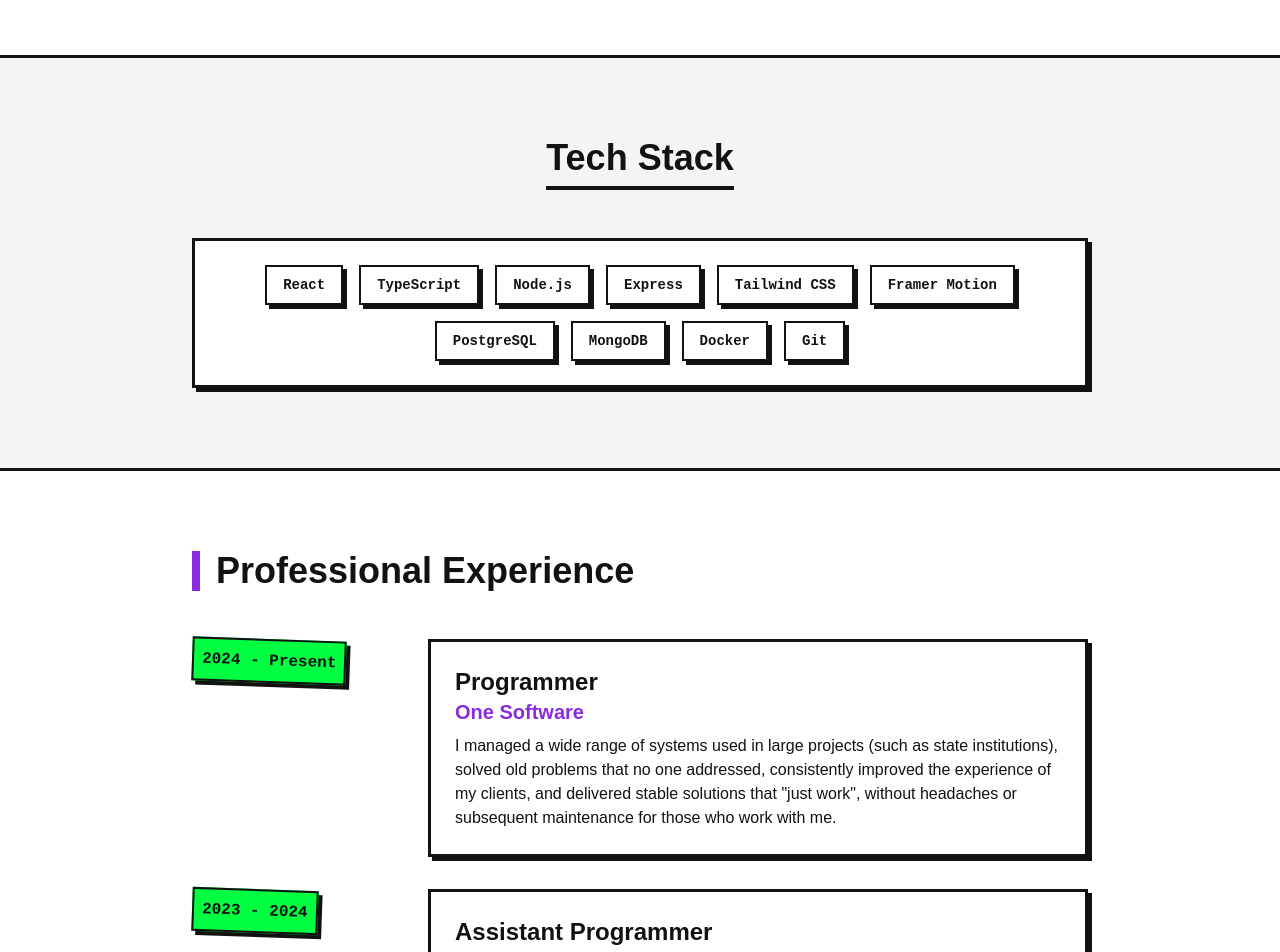
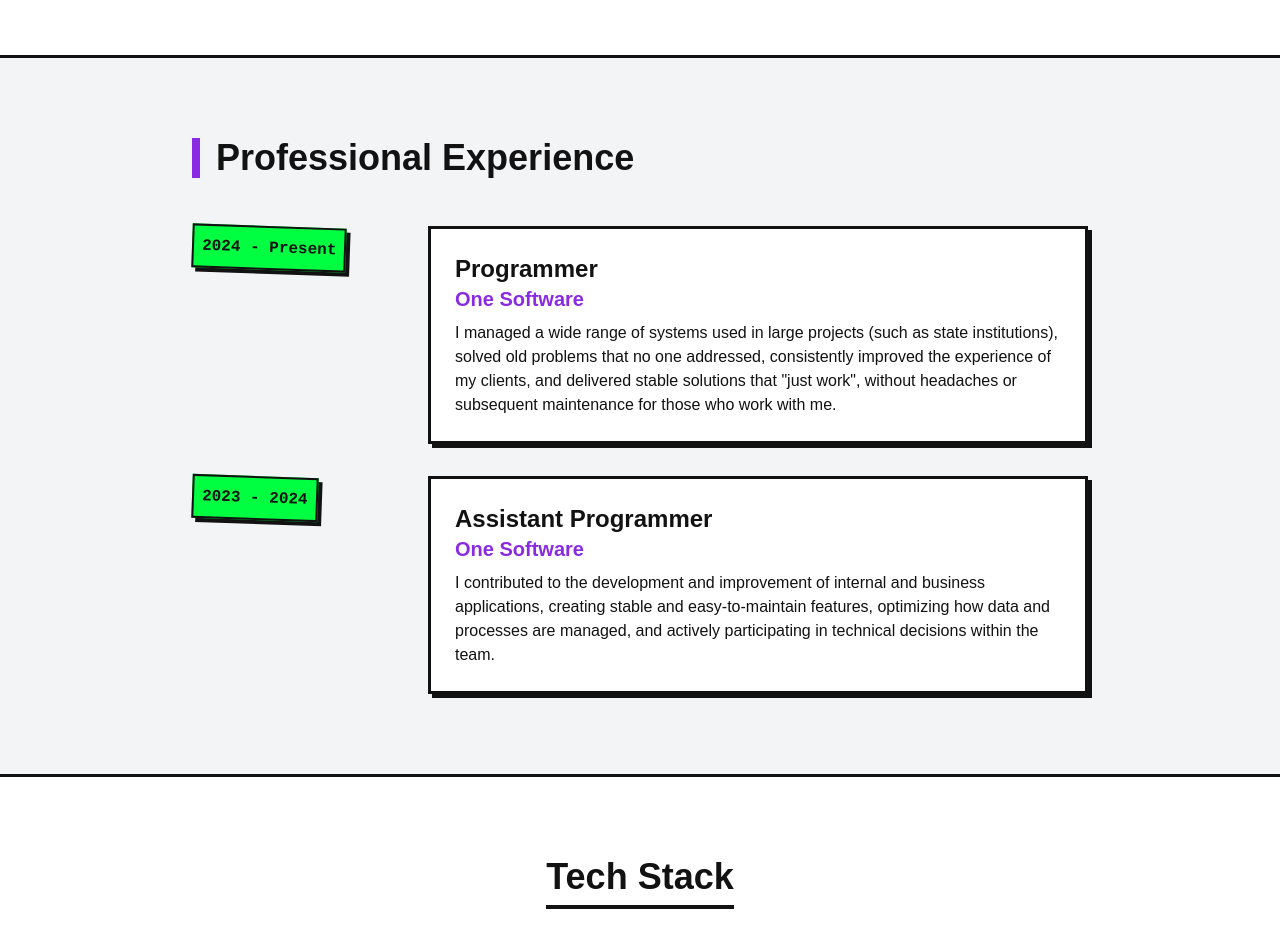
Before and after one commit to alexxcpr/personal-website, a React (Vite) app in the folder client/: page / in a window 1280 px wide. Shown: the part 1460-2412 px from the top of the page. Built offline with nearby package versions, Linux system fonts and the light colour scheme.

Commit message:
asezare experienta inainte de techStack

```diff
--- a/client/src/components/sections/Experience.tsx
+++ b/client/src/components/sections/Experience.tsx
@@ -8,7 +8,7 @@ export const Experience: React.FC = () => {
   const { t } = useLanguage();
 
   return (
-    <section className="py-20 px-8 bg-surface border-y-3 border-secondary">
+    <section className="py-20 px-8 bg-main">
       <div className="max-w-4xl mx-auto">
         <motion.h2
           initial={{ opacity: 0, x: -50 }}
--- a/client/src/components/sections/TechStack.tsx
+++ b/client/src/components/sections/TechStack.tsx
@@ -14,7 +14,7 @@ export const TechStack: React.FC = () => {
   const { t } = useLanguage();
 
   return (
-    <section className="py-20 px-8 bg-main">
+    <section className="py-20 px-8 bg-surface border-y-3 border-secondary">
       <div className="max-w-4xl mx-auto text-center">
         <motion.h2
           variants={fadeInUp}
--- a/client/src/pages/Home.tsx
+++ b/client/src/pages/Home.tsx
@@ -15,8 +15,8 @@ const Home: React.FC = () => {
     <main className="w-full">
       <Hero />
       <About />
+      <Experience />
       <TechStack />
-      <Experience />
       <Projects />
       <Pricing />
       <Contact />
```
